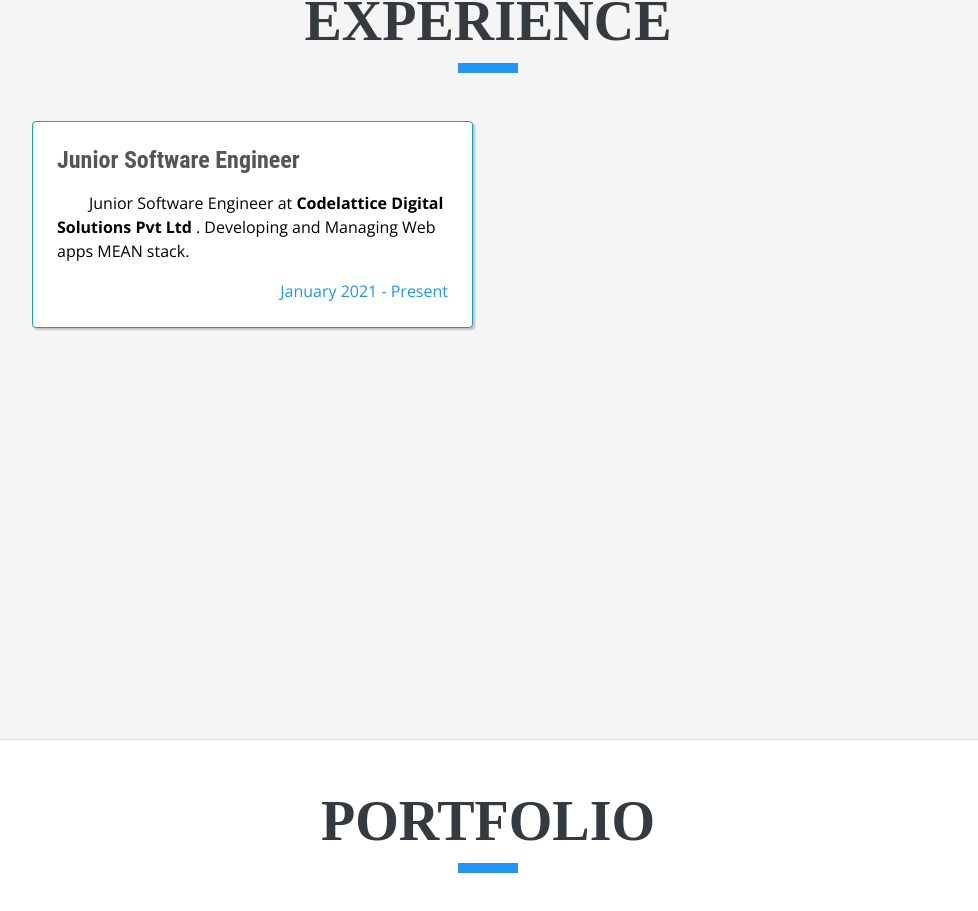
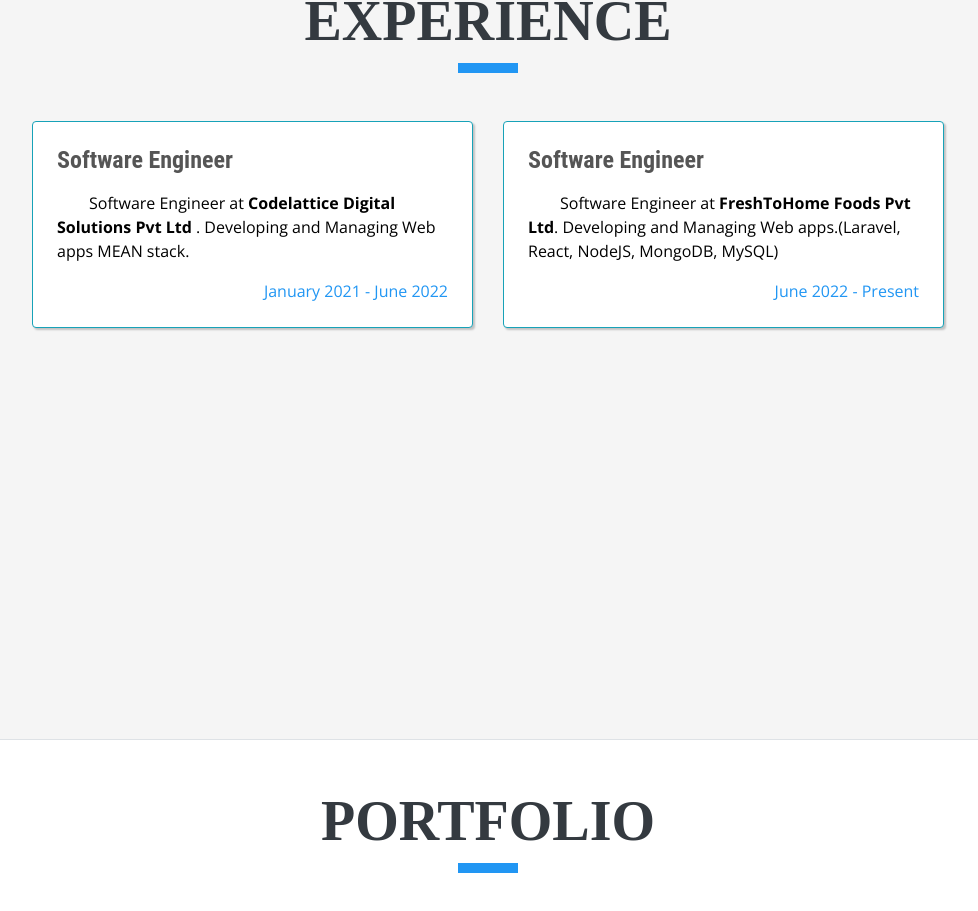
Before and after one commit to akshay-k-akshay/my-site, a Vue app: page / in a window 1280 px wide. Shown: the part 860-1771 px from the top of the page, without its empty margins (288-1266 px from the left). Built offline with nearby package versions, Linux system fonts and the light colour scheme; some icons are missing; a web font is replaced by a local one.

Commit message:
expirience upated

```diff
--- a/src/components/Experience.vue
+++ b/src/components/Experience.vue
@@ -34,20 +34,13 @@
 </template>
 
 <script>
+import experiences from "../data/experiences.json";
+
 export default {
   name: "Experience",
   computed: {
     experiences() {
-      return [
-        {
-          title: "Junior Software Engineer",
-          description: `
-          &ensp;&ensp;&ensp;&ensp;Junior Software Engineer at <b>Codelattice Digital Solutions Pvt Ltd </b>.
-           Developing and Managing Web apps MEAN stack.
-          `,
-          period: "January 2021 - Present",
-        },
-      ];
+      return experiences;
     },
   },
 };
--- a/src/components/Skills.vue
+++ b/src/components/Skills.vue
@@ -24,12 +24,13 @@
 </template>
 
 <script>
-import skills from'../data/skills.json'
+import skills from "../data/skills.json";
+
 export default {
   name: "Contact",
   computed: {
     skills() {
-      return skills
+      return skills;
     },
   },
 };
--- /dev/null
+++ b/src/data/experiences.json
@@ -0,0 +1,12 @@
+[
+    {
+        "title": "Software Engineer",
+        "description": "&ensp;&ensp;&ensp;&ensp;Software Engineer at <b>Codelattice Digital Solutions Pvt Ltd </b>. Developing and Managing Web apps MEAN stack.",
+        "period": "January 2021 - June 2022"
+    },
+    {
+        "title": "Software Engineer",
+        "description": "&ensp;&ensp;&ensp;&ensp;Software Engineer at <b>FreshToHome Foods Pvt Ltd</b>. Developing and Managing Web apps.(Laravel, React, NodeJS, MongoDB, MySQL)",
+        "period": "June 2022 - Present"
+    }
+]
```
